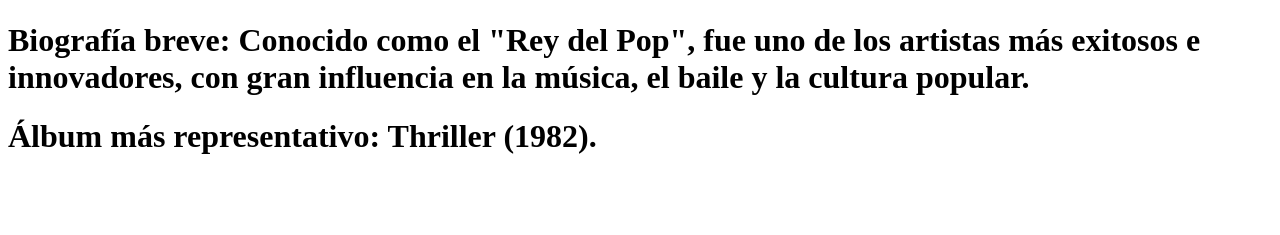
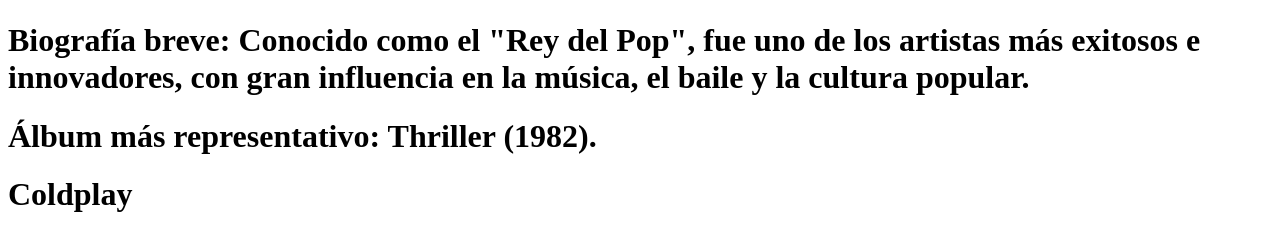
Before and after one commit to Xamio51/punto-4.4, a plain HTML site: page index.html in a window 1280 px wide. Shown: the part 1454-1689 px from the top of the page. Before the commit the page ends 1630 px from the top, so only its background shows below. Drawn offline with Linux system fonts and the light colour scheme.

Commit message:
treceavo

```diff
--- a/index.html
+++ b/index.html
@@ -19,5 +19,6 @@
     <img src="https://www.hola.com/horizon/43/1990f17f0318-tc-michael-jackson2-z.jpg">
     <h1>Biografía breve: Conocido como el "Rey del Pop", fue uno de los artistas más exitosos e innovadores, con gran influencia en la música, el baile y la cultura popular.</h1>
     <h1>Álbum más representativo: Thriller (1982).</h1>
+    <h1>Coldplay</h1>
 </body>
 </html>
```
